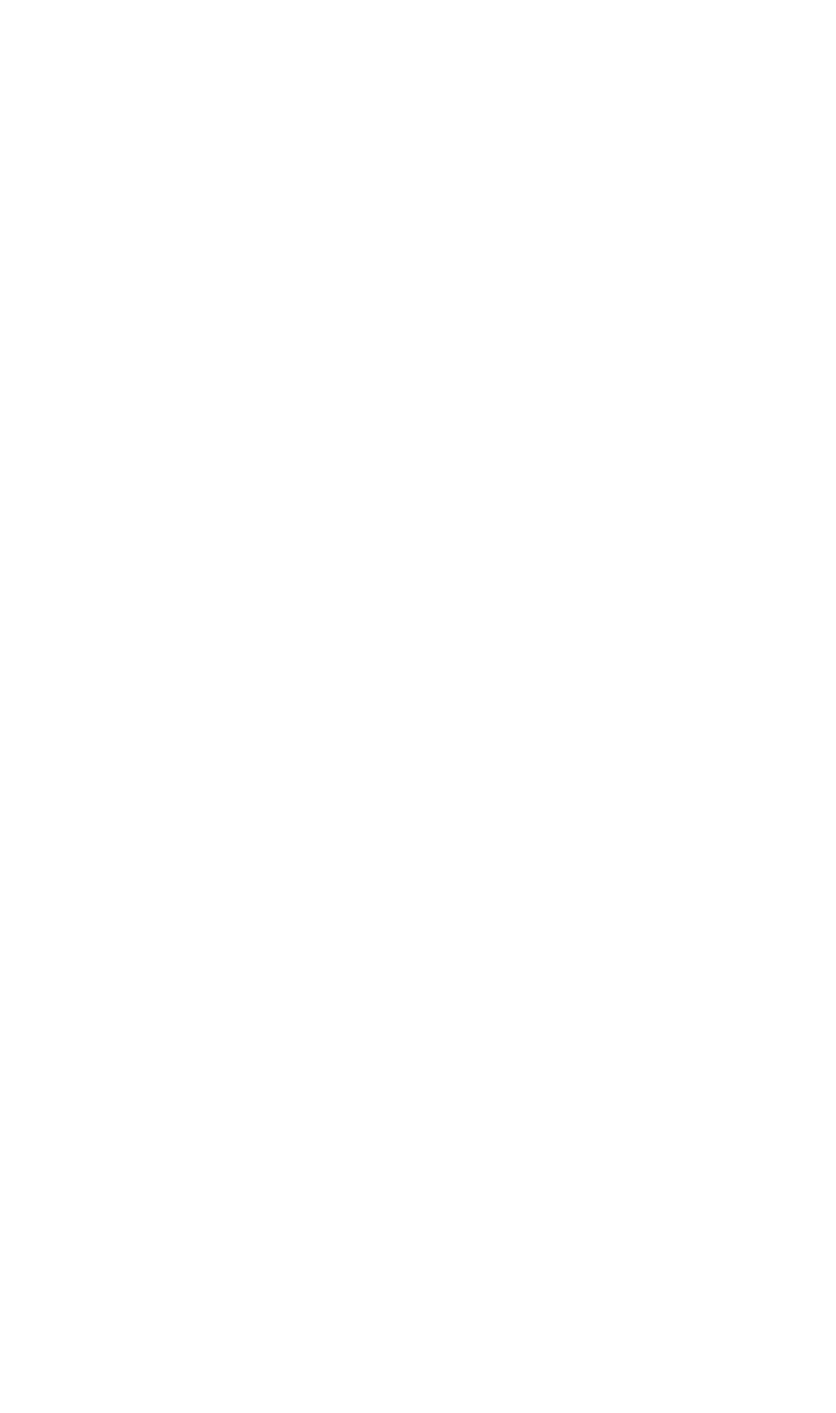
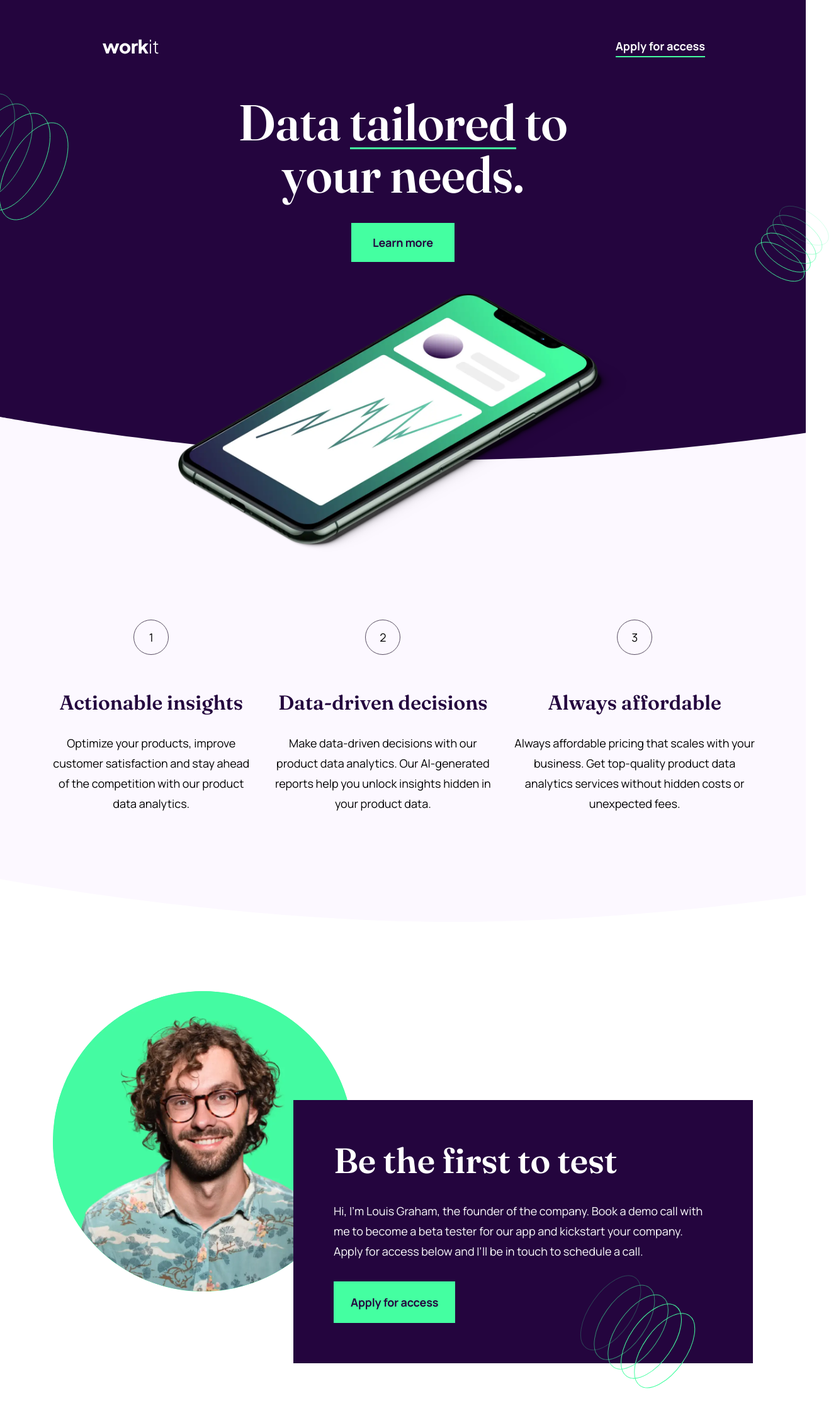
Before and after one commit to Mriganka5137/workit-landing-page, a React (Create React App) app: page / in a window 1280 px wide. Shown: the top 2244 px of the page at 63% size, 1328 px wide, since content can reach past the window. Before the commit the page ends 800 px from the top, so only its background shows below. Built offline with nearby package versions, Linux system fonts and the light colour scheme.

Commit message:
Desktop version done

```diff
--- a/src/App.js
+++ b/src/App.js
@@ -1,5 +1,20 @@
+import Header from "./Header";
+import Testimonial from "./Testimonial";
+import FeatureSet from "./FeatureSet";
+import pattern1 from "./assets/images/bg-pattern-1.svg";
+import pattern2 from "./assets/images/bg-pattern-2.svg";
+
 function App() {
-  return <></>;
+  return (
+    <div className="container">
+      <Header />
+      <FeatureSet />
+      <Testimonial />
+
+      <img src={pattern1} alt="pattern" className="pattern1" />
+      <img src={pattern2} alt="pattern" className="pattern2" />
+    </div>
+  );
 }
 
 export default App;
--- /dev/null
+++ b/src/Feature.js
@@ -0,0 +1,13 @@
+function Feature({ number, title, description }) {
+  return (
+    <div className="feature">
+      <div className="number-circle">
+        <p className="number">{number}</p>
+      </div>
+      <h2>{title}</h2>
+      <p>{description}</p>
+    </div>
+  );
+}
+
+export default Feature;
--- /dev/null
+++ b/src/FeatureSet.js
@@ -0,0 +1,27 @@
+import Feature from "./Feature";
+function FeatureSet() {
+  return (
+    <section className="feature-container">
+      <div className="feature-set">
+        <Feature
+          number={1}
+          title="Actionable insights"
+          description="Optimize your products, improve customer satisfaction and stay ahead of the competition with our product data analytics."
+        />
+
+        <Feature
+          number={2}
+          title="Data-driven decisions"
+          description="Make data-driven decisions with our product data analytics. Our AI-generated reports help you unlock insights hidden in your product data."
+        />
+        <Feature
+          number={3}
+          title="Always affordable"
+          description="Always affordable pricing that scales with your business. Get top-quality product data analytics services without hidden costs or unexpected fees."
+        />
+      </div>
+    </section>
+  );
+}
+
+export default FeatureSet;
--- /dev/null
+++ b/src/Header.js
@@ -0,0 +1,21 @@
+import logo from "./assets/images/logo-light.svg";
+import hero from "./assets/images/image-hero.webp";
+
+function Header() {
+  return (
+    <div className="header">
+      <nav className="navbar">
+        <img src={logo} alt="logo" />
+        <p className="apply">Apply for access</p>
+      </nav>
+      <h1 className="primary-heading">
+        Data <span> tailored</span> to
+        <br /> your needs.
+      </h1>
+      <button className="btn-learn">Learn more</button>
+      <img src={hero} alt="hero" className="hero-img" />
+    </div>
+  );
+}
+
+export default Header;
--- /dev/null
+++ b/src/Testimonial.js
@@ -0,0 +1,24 @@
+import profile from "./assets/images/image-founder.webp";
+import pattern3 from "./assets/images/bg-pattern-3.svg";
+function Testimonial() {
+  return (
+    <section className="testimonial">
+      <div className="profile-container">
+        <img src={profile} alt="profile" />
+      </div>
+      <div className="review-box">
+        <h3>Be the first to test</h3>
+        <p>
+          Hi, I'm Louis Graham, the founder of the company. Book a demo call
+          with me to become a beta tester for our app and kickstart your
+          company. Apply for access below and I’ll be in touch to schedule a
+          call.
+        </p>
+        <button className="review-btn">Apply for access</button>
+      </div>
+      <img src={pattern3} alt="pattern" className="pattern3" />
+    </section>
+  );
+}
+
+export default Testimonial;
--- a/src/index.css
+++ b/src/index.css
@@ -1,13 +1,271 @@
-body {
-  margin: 0;
-  font-family: -apple-system, BlinkMacSystemFont, 'Segoe UI', 'Roboto', 'Oxygen',
-    'Ubuntu', 'Cantarell', 'Fira Sans', 'Droid Sans', 'Helvetica Neue',
-    sans-serif;
-  -webkit-font-smoothing: antialiased;
-  -moz-osx-font-smoothing: grayscale;
+@font-face {
+  font-family: "Fraunces";
+  src: url("./assets/fonts/fraunces/Fraunces-VariableFont_SOFT\,WONK\,opsz\,wght.ttf");
 }
 
-code {
-  font-family: source-code-pro, Menlo, Monaco, Consolas, 'Courier New',
-    monospace;
+@font-face {
+  font-family: "Manrope";
+  src: url("./assets/fonts/manrope/Manrope-VariableFont_wght.ttf");
 }
+
+:root {
+  --color-dark-purple: #24053e;
+  --color-davy-grey: #584d62;
+  --color-eucaplyptus: #44ffa1;
+  --color-ghost-white: #fcf8ff;
+  --color-white: #fff;
+}
+
+* {
+  margin: 0;
+  padding: 0;
+  box-sizing: border-box;
+}
+
+html {
+  font-size: 62.5%;
+}
+.container {
+  max-width: 144rem;
+  margin: 0 auto;
+  position: relative;
+  /* overflow-x: hidden; */
+}
+
+.header {
+  /* background-color: var(--color-dark-purple); */
+  background-image: url("assets/images/background1.svg");
+  padding: 5.7rem 16rem;
+  display: flex;
+  flex-direction: column;
+  height: 73rem;
+  position: relative;
+  /* z-index: 1; */
+}
+
+.navbar {
+  display: flex;
+  justify-content: space-between;
+  align-items: center;
+}
+
+.navbar img {
+  width: 9.5rem;
+  height: 2.4rem;
+}
+
+.apply {
+  font-family: "Manrope";
+  font-size: 1.8rem;
+  font-style: normal;
+  font-weight: 700;
+  line-height: 3.22rem;
+  color: var(--color-white);
+  border-bottom: 2px solid var(--color-eucaplyptus);
+  cursor: pointer;
+  transition: all 500ms ease-in-out;
+}
+
+.apply:hover {
+  color: var(--color-eucaplyptus);
+}
+
+.primary-heading {
+  font-family: "Fraunces";
+  font-size: 8rem;
+  font-style: normal;
+  font-weight: 600;
+  line-height: 8rem; /* 100% */
+  color: var(--color-white);
+  text-align: center;
+  margin-top: 6.3rem;
+}
+
+.primary-heading span {
+  display: inline-block;
+  border-bottom: 3px solid var(--color-eucaplyptus);
+  padding-bottom: -1rem;
+}
+
+.btn-learn {
+  background: none;
+  border-style: none;
+  display: block;
+  margin: 0 auto;
+  font-family: "Manrope";
+  font-size: 1.8rem;
+  font-style: normal;
+  font-weight: 700;
+  line-height: 3.2rem; /* 177.778% */
+  letter-spacing: -0.18px;
+  padding: 1.3rem 3.2rem;
+  color: var(--color-dark-purple);
+  background-color: var(--color-eucaplyptus);
+  border: 2px solid var(--color-eucaplyptus);
+  margin-top: 3.7rem;
+  cursor: pointer;
+  transition: all 500ms ease-in-out;
+}
+
+.btn-learn:hover {
+  background-color: var(--color-dark-purple);
+  color: var(--color-eucaplyptus);
+  border: 2px solid var(--color-eucaplyptus);
+}
+
+.hero-img {
+  width: 71.5rem;
+  margin: 5rem auto;
+}
+
+.pattern1 {
+  width: 27rem;
+  position: absolute;
+  top: 11.6rem;
+  left: -13.8rem;
+}
+
+.pattern2 {
+  width: 14rem;
+  position: absolute;
+  top: 31.4rem;
+  right: -4.8rem;
+}
+
+.feature-container {
+  background-image: url("assets/images/background2.svg");
+  height: 96rem;
+  margin-top: -22.6rem;
+  z-index: 1;
+  padding-top: 48rem;
+}
+
+.feature-set {
+  margin: 0 auto;
+  max-width: 112rem;
+  display: flex;
+  gap: 2.6rem;
+}
+
+.feature {
+  z-index: 5;
+  /* margin-top: 48rem; */
+  display: flex;
+  flex-direction: column;
+  justify-content: center;
+  align-items: center;
+}
+
+.number-circle {
+  width: 5.6rem;
+  height: 5.6rem;
+  border: 1px solid var(--color-davy-grey);
+  border-radius: 30.5px;
+  position: relative;
+}
+
+.number {
+  font-size: 2.4rem;
+  text-align: center;
+  font-family: "Fraunces";
+  font-style: normal;
+  font-weight: 600;
+  line-height: 4rem; /* 166.667% */
+  position: absolute;
+  top: 50%;
+  left: 50%;
+  transform: translate(-50%, -50%);
+}
+
+.feature h2 {
+  font-family: "Fraunces";
+  font-size: 3.2rem;
+  font-weight: 600;
+  line-height: 4rem;
+  margin-top: 5.6rem;
+  text-align: center;
+  color: var(--color-dark-purple);
+  margin-bottom: 2.8rem;
+}
+
+.feature p {
+  font-family: "Manrope";
+  font-size: 1.8rem;
+  font-style: normal;
+  font-weight: 400;
+  line-height: 3.2rem; /* 177.778% */
+  text-align: center;
+}
+
+.testimonial {
+  max-width: 111.2rem;
+  height: 64.7rem;
+  margin: 0 auto;
+  margin-top: 11rem;
+  position: relative;
+  margin-bottom: 6rem;
+}
+
+.profile-container img {
+  width: 47.7rem;
+  height: 47.7rem;
+  background-color: var(--color-eucaplyptus);
+  border-radius: 50%;
+}
+
+.review-box {
+  width: 73rem;
+  /* height: 41.3rem; */
+  background-color: var(--color-dark-purple);
+  position: absolute;
+  top: 17.3rem;
+  right: 0;
+  padding: 6.4rem;
+}
+
+.review-box h3 {
+  color: var(--color-white);
+  font-family: "Fraunces";
+  font-size: 5.6rem;
+  font-style: normal;
+  font-weight: 600;
+  line-height: 6.4rem; /* 114.286% */
+  margin-bottom: 3.2rem;
+}
+
+.review-box p {
+  color: var(--color-white);
+  font-family: "Manrope";
+  font-size: 1.8rem;
+  font-style: normal;
+  font-weight: 400;
+  line-height: 3.2rem; /* 177.778% */
+  margin-bottom: 3.2rem;
+}
+
+.review-btn {
+  border: none;
+  background: none;
+  background-color: var(--color-eucaplyptus);
+  color: var(--color-dark-purple);
+  padding: 1.5rem 2.5rem;
+  font-size: 1.8rem;
+  font-family: "Manrope";
+  font-weight: 700;
+  line-height: 3.2rem;
+  letter-spacing: -0.18px;
+  border: 2px solid var(--color-eucaplyptus);
+  transition: all 500ms ease-in-out;
+}
+
+.review-btn:hover {
+  background-color: var(--color-dark-purple);
+  color: var(--color-eucaplyptus);
+  border: 2px solid var(--color-eucaplyptus);
+}
+
+.pattern3 {
+  position: absolute;
+  bottom: 0;
+  right: 7.25rem;
+}
```
Also changed, not shown: src/assets/images/background1.svg (added), src/assets/images/background2.svg (added).
